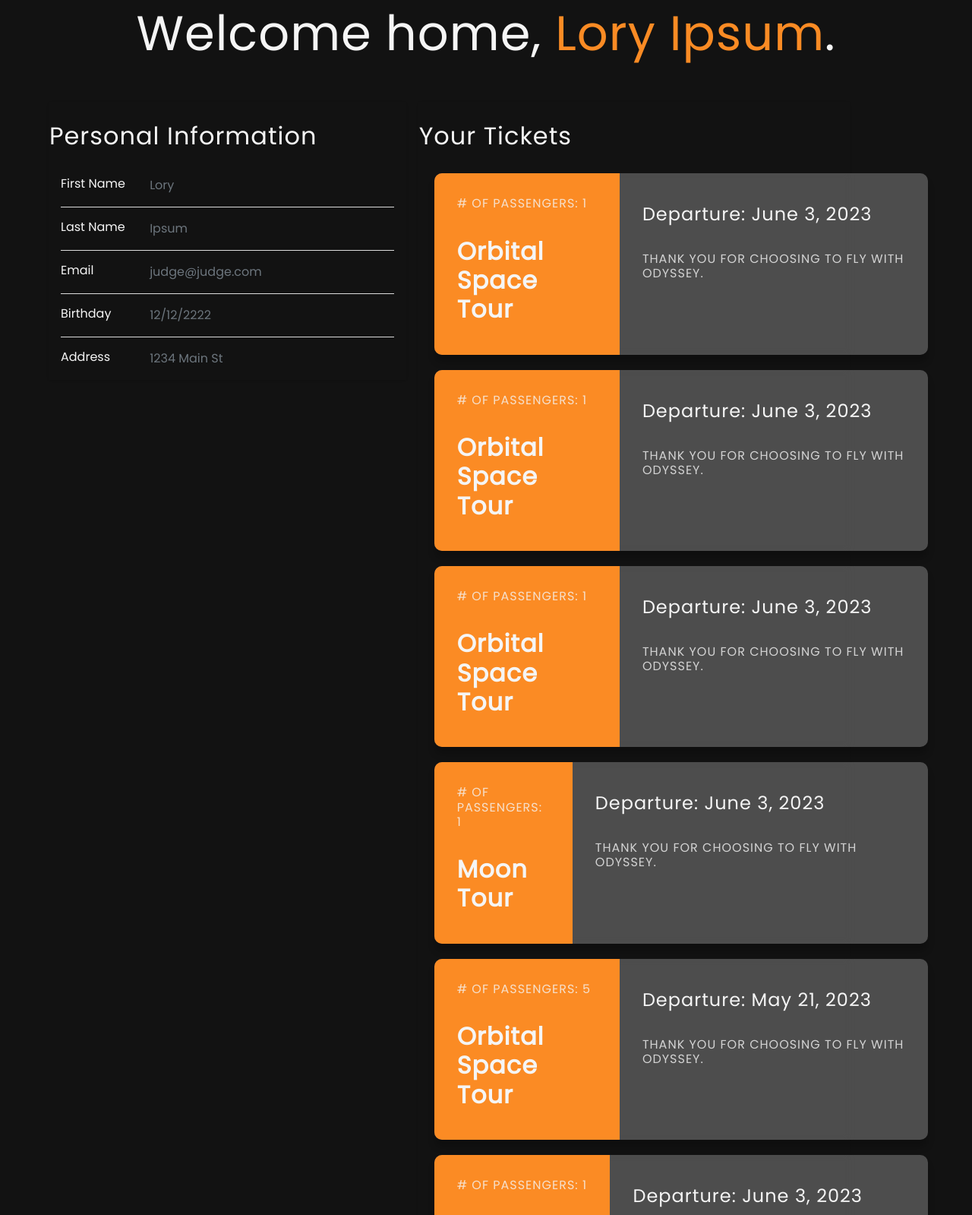
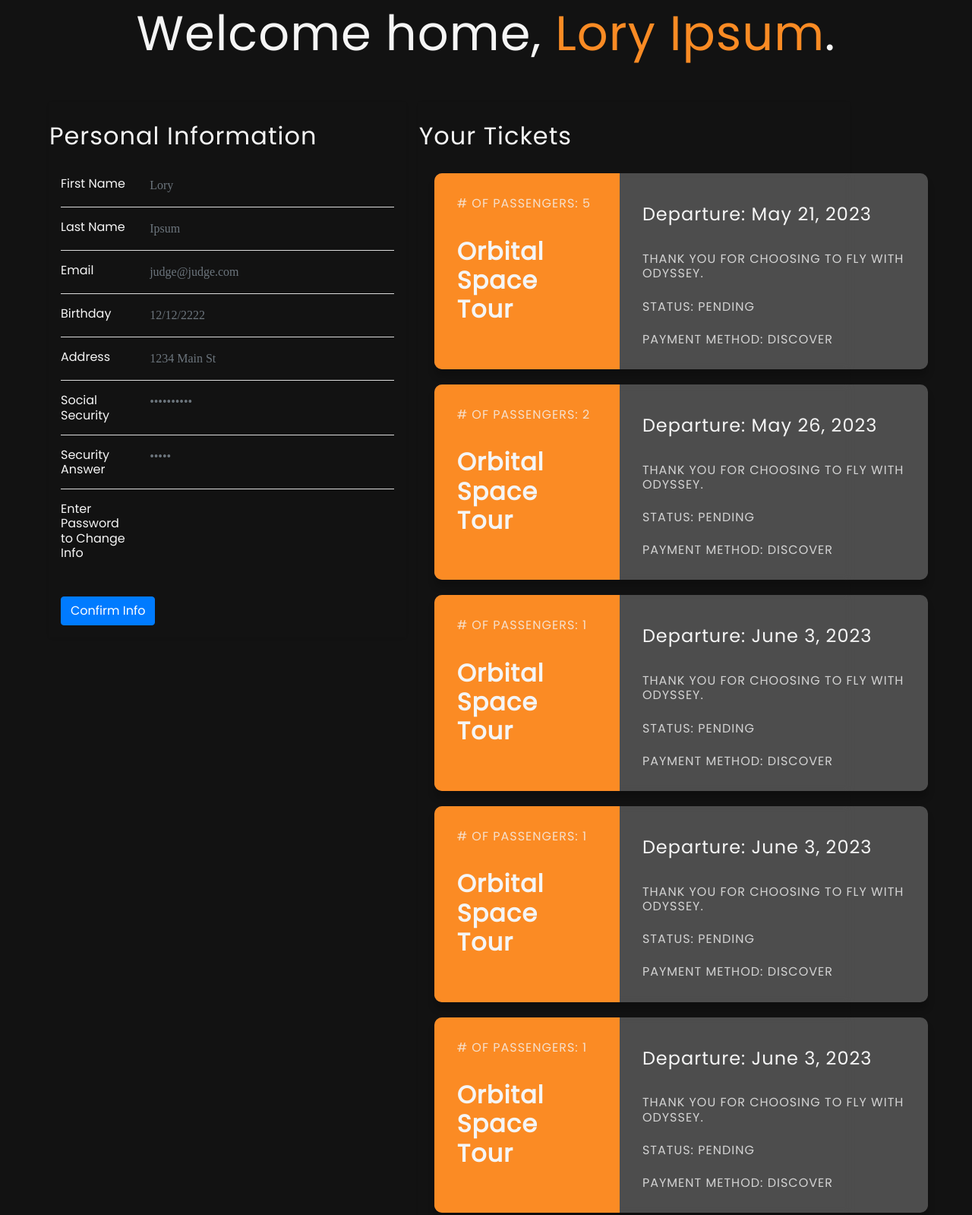
Before and after one commit to KhoiTran2023/odyssey, a Django app: page /profile in a window 1280 px wide. Shown: the part 202-1801 px from the top of the page at 76% size. Run offline with Django 3.2, Linux system fonts and the light colour scheme; a user stored in the database is signed in; data comes from the database, SQL or seed files in the repository; both versions use the stored data as it was after the commit; some libraries are stand-ins or nearby versions.

Commit message:
profile page

```diff
--- a/odyssey/models.py
+++ b/odyssey/models.py
@@ -58,7 +58,7 @@ class Order(models.Model):
         return f"{self.date} {self.account} {self.tourChoice}"
 
 class LoginPing(models.Model):
-    user= models.ForeignKey(User, on_delete = models.RESTRICT)
+    user= models.ForeignKey(User, on_delete = models.CASCADE)
     pingType = models.CharField(max_length = 16, null = True, default = "Admin Login")
     date= models.DateTimeField(auto_now_add= True)
 
--- a/odyssey/static/odyssey/payments.js
+++ b/odyssey/static/odyssey/payments.js
@@ -16,7 +16,7 @@ function toggleSavedToPay(tourChoice) {
     if (popupForm.style.display == "none") {
         popupForm.style.display = "block";
         npForm.style.display = "none";
-        let string = tourChoice
+        let string = tourChoice;
         document.getElementById("Individual-Value").value = string;
     }
     else {
--- a/odyssey/templates/odyssey/order.html
+++ b/odyssey/templates/odyssey/order.html
@@ -76,8 +76,8 @@
             {% csrf_token %}
             <div id="payment-form-popup" class="payment-form-popup">
                 <input id="Individual-Value" value="Orbital Space Tour" name="tourChoice" style="display:none;" />
-                <input id="num-tickets" type="number" value="1" name="num_tickets" style="display:block;" />
-                <input id="tickets-date" type="date" name="tickets_date" style="display:block;" />
+                <input id="num-tickets" type="number" value="1" name="num_tickets" style="display:none;" />
+                <input id="tickets-date" type="date" name="tickets_date" style="display:none;" />
                 <!--change display to none-->
                 <button id="btn-close" type="button" onclick="toggleSavedToPay()">&#65343;</button>
                 <h2>Make your deposit</h2>
--- a/odyssey/templates/odyssey/profile.html
+++ b/odyssey/templates/odyssey/profile.html
@@ -19,6 +19,8 @@
             <div class="col-md-5 mb-3">
                 <div class="card">
                     <div class="card-body">
+                        <form method = "POST" action = "{% url 'edit_profile' %}">
+                        {% csrf_token %}
                         <div class="row">
                             <h2>Personal Information</h2>
                         </div>
@@ -28,7 +30,7 @@
                                 <h6 class="mb-0">First Name</h6>
                             </div>
                             <div class="col-sm-9 text-secondary">
-                                {{user_info.first_name}}
+                                <input class = "reset-styling text-secondary" style = "all:initial;"value = "{{user_info.first_name}}" name = "fname"/>
                             </div>
                         </div>
                         <hr>
@@ -37,7 +39,7 @@
                                 <h6 class="mb-0">Last Name</h6>
                             </div>
                             <div class="col-sm-9 text-secondary">
-                                {{user_info.last_name}}
+                                <input class = "reset-styling text-secondary" style = "all:initial;"value = "{{user_info.last_name}}" name = "lname"/>
                             </div>
                         </div>
                         <hr>
@@ -46,7 +48,7 @@
                                 <h6 class="mb-0">Email</h6>
                             </div>
                             <div class="col-sm-9 text-secondary">
-                                {{user_info.email}}
+                                <input class = "reset-styling text-secondary" style = "all:initial;"value = "{{user_info.email}}" name = "email"/>
                             </div>
                         </div>
                         <hr>
@@ -55,7 +57,7 @@
                                 <h6 class="mb-0">Birthday</h6>
                             </div>
                             <div class="col-sm-9 text-secondary">
-                                {{account.birthday}}
+                                <input class = "reset-styling text-secondary" style = "all:initial;"value = "{{account.birthday}}" name = "birthday"/>
                             </div>
                         </div>
                         <hr>
@@ -64,13 +66,45 @@
                                 <h6 class="mb-0">Address</h6>
                             </div>
                             <div class="col-sm-9 text-secondary">
-                                {{account.residentialAddress}}
+                                <input class = "reset-styling text-secondary" style = "all:initial;"value = "{{account.residentialAddress}}" name = "address"/>
                             </div>
                         </div>
-
+                        <hr>
+                        <div class="row">
+                            <div class="col-sm-3">
+                                <h6 class="mb-0">Social Security</h6>
+                            </div>
+                            <div class="col-sm-9 text-secondary">
+                                <input class = "reset-styling text-secondary" type = "password" style = "all:initial;"value = "{{account.socialSecurity}}" name = "ssn"/>
+                            </div>
+                        </div>
+                        <hr>
+                        <div class="row">
+                            <div class="col-sm-3">
+                                <h6 class="mb-0">Security Answer</h6>
+                            </div>
+                            <div class="col-sm-9 text-secondary">
+                                <input class = "reset-styling text-secondary" type = "password" style = "all:initial;"value = "{{account.securityAnswer1}}" name = "security"/>
+                            </div>
+                        </div>
+                        <hr>
+                        <div class="row">
+                            <div class="col-sm-3">
+                                <h6 class="mb-0">Enter Password to Change Info</h6>
+                            </div>
+                            <div class="col-sm-9 text-primary">
+                                <input class = "reset-styling text-primary" type = "password" style = "all:initial;" name = "conf_password"/>
+                            </div>
+                        </div>
+                        <br>
+                        {% if function_message %}
+                            <div class = "alert alert-primary">{{function_message}}</div>
+                        {% endif %}
+                        <br>
+                        <button class = "btn btn-primary" type = "submit">Confirm Info</button>
+                        </form>
                     </div>
                 </div>
-
             </div>
             <div class="col-md-6">
                 <div class="card mb-3">
@@ -85,12 +119,20 @@
                                     <div class="ticket-preview">
                                         <h6># of Passengers: {{order.numTickets}}</h6>
                                         <br>
+                                        {% if order.tourChoice != "undefined" %}
                                         <h2><b>{{order.tourChoice}}</b></h2>
+                                        {% else %}
+                                        <h2><b>Next Available</b></h2>
+                                        {% endif %}
                                     </div>
                                     <div class="ticket-info">
                                         <h4>Departure: {{order.depart_date}}</h4>
                                         <br>
                                         <h6>Thank you for choosing to fly with Odyssey.</h6>
+                                        <br>
+                                        <h6>STATUS: {{order.status}}</h6>
+                                        <br>
+                                        <h6>Payment Method: {{order.payment}}</h6>
                                     </div>
                                 </div>
                                 {% endfor %}
--- a/odyssey/urls.py
+++ b/odyssey/urls.py
@@ -19,4 +19,5 @@ urlpatterns = [
     path('registration', views.registration_view, name="registration"),
     path('fetch_url/', views.fetch_url, name="fetch_url"),
     path('add-payment', views.add_payment,name = "add_payment"),
+    path('edit-profile', views.edit_profile, name = "edit_profile"),
 ]
--- a/odyssey/views.py
+++ b/odyssey/views.py
@@ -69,6 +69,9 @@ def register_view(request):
     if request.method == "POST":
         #add functionality and json response
         paymentChoice = Payment.objects.get(account = request.user, cardName = request.POST.get("cardSelection"))
+        tour_choice = request.POST.get("tourChoice")
+        if tour_choice is None:
+            tour_choice = "Next Available Tour"
         o = Order(tourChoice = request.POST.get("tourChoice"),account = request.user, payment = paymentChoice, depart_date = datetime.strptime(request.POST.get("tickets_date"), "%Y-%m-%d") + timedelta(days = 64),numTickets = request.POST.get("num_tickets"))
         o.save()
         print(o)
@@ -92,13 +95,50 @@ def profile(request):
         return HttpResponseRedirect(reverse("registration"))
     account = Account.objects.get(user = request.user)
     payment_methods = Payment.objects.filter(account = request.user)
-    orders = Order.objects.filter(account = request.user)
+    orders = Order.objects.filter(account = request.user).order_by('depart_date')
     context = {
         "account":account,
         "payments":payment_methods,
         "orders":orders,
         "user_info":request.user
     }
+    return render(request, "odyssey/profile.html", context)
+
+@login_required
+def edit_profile(request):
+    account = Account.objects.get(user = request.user)
+    payment_methods = Payment.objects.filter(account = request.user)
+    orders = Order.objects.filter(account = request.user).order_by('depart_date')
+    if request.method == "POST":
+        if request.user.check_password(request.POST["conf_password"]):
+            u = request.user
+            account.birthday = request.POST["birthday"]
+            account.socialSecurity = request.POST["ssn"]
+            account.residentialAddress = request.POST["address"]
+            account.securityAnswer1 = request.POST["security"]
+            u.first_name = request.POST["fname"]
+            u.last_name = request.POST["lname"]
+            u.email = request.POST["email"]
+            u.save()
+            account.save()
+            context = {
+                "function_message":"Success! Profile Saved.",
+                "account":account,
+                "payments":payment_methods,
+                "orders":orders,
+                "user_info":request.user
+            }
+            return render(request, "odyssey/profile.html", context)
+        context = {
+            "account":account,
+            "payments":payment_methods,
+            "orders":orders,
+            "user_info":request.user,
+            "function_message":"You entered an invalid password. Try again."
+        }
+    return render(request, "odyssey/profile.html", context)
+
+def update_billing(request):
     return render(request, "odyssey/profile.html", context)
 
 def registration_view(request):
```
Also changed, not shown: db.sqlite3.
